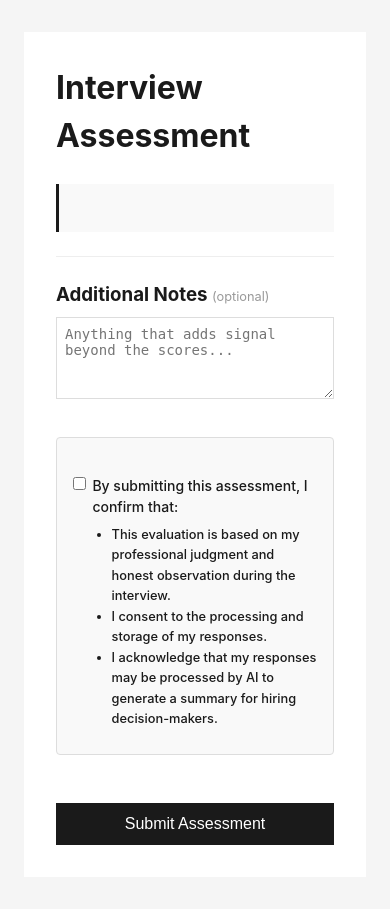
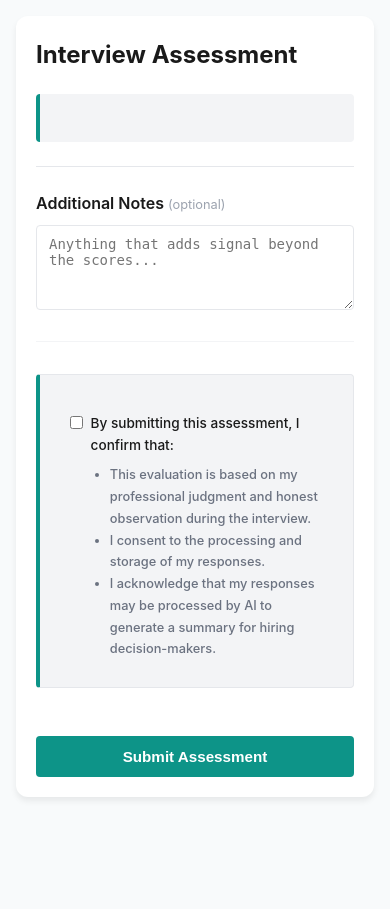
Before and after one commit to raclaws/interview-general, a FastAPI app: template templates/interview_form.html in a window 390 px wide. After the commit the page ends 799 px from the top, so only its background shows below. Run offline with FastAPI, Linux system fonts and the light colour scheme; the template is opened without the code that fills it, so the values that code supplies are empty.

Commit message:
Frontend polish: monochrome + teal accent redesign
Complete CSS rewrite with design system:
- CSS variables for colors, shadows, radii
- Monochrome base (charcoal/gray/white) + teal (#0d9488) accent
- Card-based layouts with subtle shadows
- Polished form inputs with focus rings
- Teal-filled rating buttons on selection
- Pill-shaped status badges
- Proper typography hierarchy
- Mobile responsive (640px breakpoint)
- Consent block with teal left border
- Score cards with teal top border accent
- Interviewer results as bordered cards

Co-Authored-By: Claude Opus 4 <noreply@anthropic.com>

```diff
--- a/static/style.css
+++ b/static/style.css
@@ -1,166 +1,376 @@
+:root {
+    --accent: #0d9488;
+    --accent-hover: #0f766e;
+    --accent-light: #ccfbf1;
+    --text-primary: #1a1a1a;
+    --text-secondary: #6b7280;
+    --text-muted: #9ca3af;
+    --bg-page: #f8fafb;
+    --bg-card: #ffffff;
+    --bg-muted: #f3f4f6;
+    --border: #e5e7eb;
+    --border-focus: #0d9488;
+    --shadow-sm: 0 1px 2px rgba(0,0,0,0.05);
+    --shadow-md: 0 4px 6px rgba(0,0,0,0.07);
+    --radius-sm: 4px;
+    --radius-md: 8px;
+    --radius-lg: 12px;
+}
+
 * { margin: 0; padding: 0; box-sizing: border-box; }
 
 body {
-    font-family: -apple-system, BlinkMacSystemFont, "Segoe UI", sans-serif;
-    background: #f5f5f5;
-    color: #1a1a1a;
-    line-height: 1.5;
+    font-family: -apple-system, BlinkMacSystemFont, "Segoe UI", Inter, sans-serif;
+    background: var(--bg-page);
+    color: var(--text-secondary);
+    line-height: 1.6;
+    font-size: 0.875rem;
 }
 
+/* Typography */
+h1 { font-size: 1.5rem; font-weight: 700; color: var(--text-primary); margin-bottom: 1.25rem; }
+h2 { font-size: 1.15rem; font-weight: 600; color: var(--text-primary); margin-bottom: 0.75rem; }
+h3 { font-size: 1rem; font-weight: 600; color: var(--text-primary); margin-bottom: 0.5rem; }
+a { color: var(--accent); text-decoration: none; transition: color 0.15s; }
+a:hover { color: var(--accent-hover); text-decoration: underline; }
+
+/* Nav */
 nav {
-    background: #1a1a1a;
-    color: #fff;
+    background: #1f2937;
     padding: 0.75rem 1.5rem;
     display: flex;
-    justify-content: space-between;
     align-items: center;
+    gap: 1.5rem;
 }
-
-nav a { color: #fff; text-decoration: none; }
+nav a { color: #d1d5db; font-weight: 500; font-size: 0.85rem; text-decoration: none; transition: color 0.15s; }
+nav a:hover { color: #fff; text-decoration: none; }
 nav .link-btn {
     background: none;
     border: none;
-    color: #aaa;
+    color: #9ca3af;
     cursor: pointer;
-    font-size: 0.875rem;
+    font-size: 0.85rem;
+    margin-left: auto;
+    transition: color 0.15s;
 }
+nav .link-btn:hover { color: #fff; }
 
-main { max-width: 900px; margin: 2rem auto; padding: 0 1.5rem; }
+/* Main */
+main { max-width: 960px; margin: 2rem auto; padding: 0 1.5rem; }
 
-h1 { margin-bottom: 1.5rem; }
-h2 { margin-bottom: 0.75rem; font-size: 1.1rem; }
-h3 { margin-bottom: 0.5rem; }
-
+/* Buttons */
 .btn {
     display: inline-block;
-    background: #1a1a1a;
+    background: var(--accent);
     color: #fff;
-    padding: 0.5rem 1rem;
+    padding: 0.55rem 1.1rem;
+    border: none;
+    border-radius: var(--radius-sm);
+    cursor: pointer;
+    font-size: 0.85rem;
+    font-weight: 500;
     text-decoration: none;
-    border: none;
+    transition: background 0.15s, transform 0.1s;
+}
+.btn:hover { background: var(--accent-hover); color: #fff; text-decoration: none; transform: translateY(-1px); }
+.btn-secondary { background: #6b7280; }
+.btn-secondary:hover { background: #4b5563; }
+.btn-danger { background: #dc2626; }
+.btn-danger:hover { background: #b91c1c; }
+.btn-copy {
+    background: var(--bg-muted);
+    color: var(--text-secondary);
+    padding: 0.25rem 0.5rem;
+    border: 1px solid var(--border);
     cursor: pointer;
-    font-size: 0.875rem;
+    font-size: 0.7rem;
+    border-radius: var(--radius-sm);
+    margin-left: 0.4rem;
+    transition: background 0.15s;
 }
-
-.actions { margin-bottom: 1.5rem; }
-
-table { width: 100%; border-collapse: collapse; background: #fff; }
-th, td { padding: 0.5rem 0.75rem; text-align: left; border-bottom: 1px solid #eee; font-size: 0.875rem; }
-th { background: #f9f9f9; font-weight: 600; }
-
-.badge {
-    display: inline-block;
-    padding: 0.15rem 0.5rem;
-    font-size: 0.75rem;
-    border-radius: 3px;
-}
-.badge-pending { background: #fff3cd; color: #856404; }
-.badge-completed { background: #d4edda; color: #155724; }
-.badge-cancelled { background: #f8d7da; color: #721c24; }
-
-.form-container { max-width: 500px; margin: 0 auto; background: #fff; padding: 2rem; }
-.form-container h1 { text-align: center; }
-
-label { display: block; margin-top: 1rem; margin-bottom: 0.25rem; font-weight: 500; font-size: 0.875rem; }
-input[type="text"], input[type="password"], select, textarea {
-    width: 100%;
-    padding: 0.5rem;
-    border: 1px solid #ddd;
-    font-size: 0.875rem;
-}
-textarea { resize: vertical; }
+.btn-copy:hover { background: var(--border); }
 
 button[type="submit"], .submit-btn {
     margin-top: 1.5rem;
     width: 100%;
     padding: 0.75rem;
-    background: #1a1a1a;
+    background: var(--accent);
     color: #fff;
     border: none;
+    border-radius: var(--radius-sm);
     cursor: pointer;
-    font-size: 1rem;
+    font-size: 0.95rem;
+    font-weight: 600;
+    transition: background 0.15s, transform 0.1s;
+}
+button[type="submit"]:hover, .submit-btn:hover { background: var(--accent-hover); transform: translateY(-1px); }
+
+/* Cards */
+.card {
+    background: var(--bg-card);
+    border-radius: var(--radius-md);
+    box-shadow: var(--shadow-md);
+    padding: 1.5rem;
+    margin-bottom: 1.5rem;
 }
 
-.error { color: #dc3545; margin-bottom: 1rem; text-align: center; }
+/* Tables */
+table { width: 100%; border-collapse: collapse; background: var(--bg-card); border-radius: var(--radius-md); overflow: hidden; box-shadow: var(--shadow-sm); }
+th, td { padding: 0.65rem 0.85rem; text-align: left; border-bottom: 1px solid var(--border); font-size: 0.85rem; }
+th { background: var(--bg-muted); font-weight: 600; color: var(--text-primary); font-size: 0.8rem; text-transform: uppercase; letter-spacing: 0.03em; }
+tr:last-child td { border-bottom: none; }
+tr:hover td { background: #f9fafb; }
 
+/* Badges */
+.badge {
+    display: inline-block;
+    padding: 0.2rem 0.6rem;
+    font-size: 0.7rem;
+    font-weight: 600;
+    border-radius: 20px;
+    letter-spacing: 0.02em;
+    text-transform: capitalize;
+}
+.badge-pending { background: #fef3c7; color: #92400e; }
+.badge-completed { background: #d1fae5; color: #065f46; }
+.badge-cancelled { background: #fee2e2; color: #991b1b; }
+
+/* Actions row */
+.actions { margin-bottom: 1.25rem; }
+
+/* Forms */
+.form-container {
+    max-width: 540px;
+    margin: 0 auto;
+    background: var(--bg-card);
+    padding: 2rem;
+    border-radius: var(--radius-lg);
+    box-shadow: var(--shadow-md);
+}
+.form-container h1 { text-align: center; margin-bottom: 1.5rem; }
+
+label {
+    display: block;
+    margin-top: 1rem;
+    margin-bottom: 0.3rem;
+    font-weight: 500;
+    font-size: 0.85rem;
+    color: var(--text-primary);
+}
+input[type="text"], input[type="password"], input[type="number"], input[type="date"], select, textarea {
+    width: 100%;
+    padding: 0.6rem 0.75rem;
+    border: 1px solid var(--border);
+    border-radius: var(--radius-sm);
+    font-size: 0.875rem;
+    transition: border-color 0.15s, box-shadow 0.15s;
+    background: var(--bg-card);
+}
+input[type="text"]:focus, input[type="password"]:focus, input[type="number"]:focus, input[type="date"]:focus, select:focus, textarea:focus {
+    outline: none;
+    border-color: var(--border-focus);
+    box-shadow: 0 0 0 3px rgba(13, 148, 136, 0.1);
+}
+textarea { resize: vertical; min-height: 80px; }
+
+.error { color: #dc2626; margin-bottom: 1rem; text-align: center; font-size: 0.85rem; }
+.hint { font-size: 0.75rem; color: var(--text-muted); margin-top: 0.25rem; }
+.optional { font-weight: 400; color: var(--text-muted); font-size: 0.8rem; }
+
+/* Candidate search */
 #candidate_results {
-    border: 1px solid #eee;
+    border: 1px solid var(--border);
+    border-radius: var(--radius-sm);
     max-height: 200px;
     overflow-y: auto;
+    margin-top: 0.25rem;
 }
 #candidate_results:empty { border: none; }
 .candidate-item {
-    padding: 0.5rem;
+    padding: 0.6rem 0.75rem;
     cursor: pointer;
-    border-bottom: 1px solid #f0f0f0;
+    border-bottom: 1px solid var(--bg-muted);
+    transition: background 0.1s;
 }
-.candidate-item:hover { background: #f9f9f9; }
-.selected-hint { color: #155724; font-size: 0.875rem; margin-top: 0.5rem; }
+.candidate-item:hover { background: var(--accent-light); }
+.candidate-item:last-child { border-bottom: none; }
+.selected-hint { color: var(--accent); font-size: 0.85rem; margin-top: 0.4rem; font-weight: 500; }
 
-.interview-container { background: #fff; padding: 2rem; }
+/* Toggle group */
+.toggle-group {
+    display: flex;
+    gap: 1.5rem;
+    margin-bottom: 1rem;
+    padding: 0.75rem 0;
+    border-bottom: 1px solid var(--border);
+}
+.toggle-label {
+    display: flex;
+    align-items: center;
+    gap: 0.4rem;
+    cursor: pointer;
+    font-size: 0.85rem;
+    font-weight: 500;
+    color: var(--text-secondary);
+}
+.toggle-label input:checked + span { color: var(--accent); }
+
+/* Checkbox label */
+.checkbox-label {
+    display: flex;
+    align-items: flex-start;
+    gap: 0.5rem;
+    cursor: pointer;
+    font-size: 0.85rem;
+    margin-top: 1rem;
+}
+.checkbox-label input[type="checkbox"] { margin-top: 0.15rem; accent-color: var(--accent); }
+
+/* Interview form */
+.interview-container {
+    background: var(--bg-card);
+    padding: 2rem;
+    border-radius: var(--radius-lg);
+    box-shadow: var(--shadow-md);
+}
 
 .candidate-card {
-    background: #f9f9f9;
-    padding: 1.25rem;
+    background: var(--bg-muted);
+    padding: 1.25rem 1.5rem;
     margin-bottom: 1.5rem;
-    border-left: 3px solid #1a1a1a;
+    border-left: 4px solid var(--accent);
+    border-radius: var(--radius-sm);
 }
-.candidate-card h2 { margin-bottom: 0.5rem; }
-.candidate-card p { font-size: 0.875rem; margin-bottom: 0.25rem; }
+.candidate-card h2 { margin-bottom: 0.5rem; font-size: 1.1rem; }
+.candidate-card p { font-size: 0.85rem; margin-bottom: 0.3rem; color: var(--text-secondary); }
 
-.question-block { margin-bottom: 2rem; }
-.question-block .example { font-style: italic; color: #666; font-size: 0.85rem; margin-bottom: 0.75rem; }
-.optional { font-weight: 400; color: #999; font-size: 0.8rem; }
+.question-block {
+    margin-bottom: 2rem;
+    padding-bottom: 1.5rem;
+    border-bottom: 1px solid var(--bg-muted);
+}
+.question-block:last-of-type { border-bottom: none; }
+.question-block .example { font-style: italic; color: var(--text-muted); font-size: 0.82rem; margin-bottom: 0.75rem; }
 
-.rating-group { display: flex; gap: 0.75rem; margin-bottom: 0.25rem; }
+/* Rating group */
+.rating-group { display: flex; gap: 0.6rem; margin-bottom: 0.3rem; flex-wrap: wrap; }
 .rating-label {
     display: flex;
     align-items: center;
-    gap: 0.25rem;
+    gap: 0.3rem;
     cursor: pointer;
-    padding: 0.4rem 0.75rem;
-    border: 1px solid #ddd;
-    border-radius: 3px;
+    padding: 0.45rem 0.85rem;
+    border: 1px solid var(--border);
+    border-radius: var(--radius-sm);
     font-size: 0.875rem;
+    transition: all 0.15s;
 }
-.rating-label:has(input:checked) { background: #1a1a1a; color: #fff; border-color: #1a1a1a; }
+.rating-label:hover { border-color: var(--accent); }
+.rating-label:has(input:checked) { background: var(--accent); color: #fff; border-color: var(--accent); }
 .rating-label input { display: none; }
+.anchor-hint { font-size: 0.72rem; color: var(--text-muted); margin-top: 0.2rem; }
 
-.gut-check .rating-label { padding: 0.4rem 1.5rem; }
+/* Select group */
+.select-group { display: flex; flex-direction: column; gap: 0.35rem; margin-bottom: 0.5rem; }
+.select-label {
+    display: flex;
+    align-items: flex-start;
+    gap: 0.5rem;
+    cursor: pointer;
+    font-size: 0.85rem;
+    padding: 0.4rem 0.6rem;
+    border-radius: var(--radius-sm);
+    transition: background 0.1s;
+}
+.select-label:hover { background: var(--bg-muted); }
+.select-label input { margin-top: 0.2rem; accent-color: var(--accent); }
 
-.anchor-hint { font-size: 0.75rem; color: #999; }
+/* Consent block */
+.consent-block {
+    background: var(--bg-muted);
+    border: 1px solid var(--border);
+    border-left: 4px solid var(--accent);
+    padding: 1rem 1.25rem;
+    margin: 1.5rem 0;
+    border-radius: var(--radius-sm);
+}
+.consent-block ul { margin: 0.5rem 0 0 1.2rem; font-size: 0.8rem; line-height: 1.7; color: var(--text-secondary); }
 
-.done-container { text-align: center; padding: 4rem 2rem; background: #fff; }
-.done-container h1 { margin-bottom: 1rem; }
+/* Template badge */
+.template-badge {
+    font-size: 0.75rem;
+    color: var(--accent);
+    background: var(--accent-light);
+    display: inline-block;
+    padding: 0.2rem 0.7rem;
+    border-radius: 20px;
+    margin-bottom: 1rem;
+    font-weight: 500;
+}
 
-.detail-grid { display: grid; grid-template-columns: 1fr 1fr; gap: 1.5rem; margin-bottom: 2rem; }
-.detail-section { background: #fff; padding: 1.5rem; }
-.detail-section p { font-size: 0.875rem; margin-bottom: 0.25rem; }
+/* Done page */
+.done-container { text-align: center; padding: 4rem 2rem; background: var(--bg-card); border-radius: var(--radius-lg); box-shadow: var(--shadow-md); }
+.done-container h1 { margin-bottom: 1rem; color: var(--accent); }
+
+/* Detail grid */
+.detail-grid { display: grid; grid-template-columns: 1fr 1fr; gap: 1.25rem; margin-bottom: 1.5rem; }
+.detail-section {
+    background: var(--bg-card);
+    padding: 1.5rem;
+    border-radius: var(--radius-md);
+    box-shadow: var(--shadow-sm);
+}
+.detail-section p { font-size: 0.85rem; margin-bottom: 0.3rem; }
 .detail-section.results { grid-column: 1 / -1; }
 
-.scores-row { display: flex; gap: 1rem; margin-bottom: 1.5rem; flex-wrap: wrap; }
-.score-card { text-align: center; padding: 1rem; background: #f9f9f9; min-width: 100px; flex: 1; }
-.score-label { font-size: 0.75rem; color: #666; margin-bottom: 0.25rem; }
-.score-value { font-size: 1.5rem; font-weight: 700; }
+/* Scores */
+.scores-row { display: flex; gap: 0.75rem; margin-bottom: 1rem; flex-wrap: wrap; }
+.score-card {
+    text-align: center;
+    padding: 0.75rem 1rem;
+    background: var(--bg-muted);
+    border-radius: var(--radius-sm);
+    min-width: 90px;
+    flex: 1;
+    border-top: 3px solid var(--accent);
+}
+.score-label { font-size: 0.7rem; color: var(--text-muted); margin-bottom: 0.2rem; text-transform: uppercase; letter-spacing: 0.03em; }
+.score-value { font-size: 1.1rem; font-weight: 700; color: var(--text-primary); }
 
+/* Interviewer results */
+.interviewer-result {
+    margin-bottom: 1.5rem;
+    padding: 1.25rem;
+    background: var(--bg-muted);
+    border-radius: var(--radius-md);
+    border-left: 3px solid var(--accent);
+}
+.interviewer-result:last-child { margin-bottom: 0; }
+.interviewer-result h3 { margin-bottom: 0.75rem; }
+
+/* Note & summary blocks */
 .note-block, .summary-block { margin-bottom: 1rem; }
-.summary-block p { line-height: 1.6; }
-.no-summary { color: #999; font-style: italic; }
-.btn-secondary { background: #666; color: #fff; padding: 0.4rem 0.75rem; border: none; cursor: pointer; font-size: 0.8rem; width: auto; margin-top: 0.5rem; }
-.hint { font-size: 0.75rem; color: #999; margin-top: 0.25rem; }
-.interviewer-result { margin-bottom: 1.5rem; padding-bottom: 1rem; border-bottom: 1px solid #eee; }
-.interviewer-result:last-child { border-bottom: none; }
-.template-badge { font-size: 0.8rem; color: #666; background: #f0f0f0; display: inline-block; padding: 0.2rem 0.6rem; border-radius: 3px; margin-bottom: 1rem; }
-.select-group { display: flex; flex-direction: column; gap: 0.4rem; margin-bottom: 0.5rem; }
-.select-label { display: flex; align-items: flex-start; gap: 0.4rem; cursor: pointer; font-size: 0.875rem; padding: 0.3rem 0; }
-.select-label input { margin-top: 0.15rem; }
-.btn-danger { background: #dc3545; color: #fff; padding: 0.4rem 0.75rem; border: none; cursor: pointer; font-size: 0.8rem; width: auto; }
-.btn-copy { background: #eee; color: #333; padding: 0.2rem 0.5rem; border: 1px solid #ccc; cursor: pointer; font-size: 0.7rem; margin-left: 0.4rem; border-radius: 3px; }
-.consent-block { background: #f9f9f9; border: 1px solid #ddd; padding: 1rem; margin: 1.5rem 0; border-radius: 4px; }
-.consent-block ul { margin: 0.5rem 0 0 1.2rem; font-size: 0.8rem; line-height: 1.6; }
-.toggle-group { display: flex; gap: 1.5rem; margin-bottom: 1rem; padding: 0.75rem 0; border-bottom: 1px solid #eee; }
-.toggle-label { display: flex; align-items: center; gap: 0.4rem; cursor: pointer; font-size: 0.875rem; font-weight: 500; }
-.checkbox-label { display: flex; align-items: center; gap: 0.4rem; cursor: pointer; font-size: 0.875rem; margin-top: 1rem; }
-.timestamp { font-size: 0.75rem; color: #999; }
+.summary-block {
+    background: var(--accent-light);
+    padding: 1.25rem;
+    border-radius: var(--radius-sm);
+}
+.summary-block h3 { color: var(--accent-hover); }
+.summary-block p { line-height: 1.7; color: var(--text-primary); }
+.no-summary { color: var(--text-muted); font-style: italic; }
 
-hr { border: none; border-top: 1px solid #eee; margin: 1.5rem 0; }
+.timestamp { font-size: 0.72rem; color: var(--text-muted); margin-top: 0.5rem; }
+hr { border: none; border-top: 1px solid var(--border); margin: 1.5rem 0; }
+
+/* Responsive */
+@media (max-width: 640px) {
+    main { padding: 0 1rem; margin: 1rem auto; }
+    .detail-grid { grid-template-columns: 1fr; }
+    .scores-row { display: grid; grid-template-columns: 1fr 1fr; }
+    .form-container { padding: 1.25rem; }
+    .interview-container { padding: 1.25rem; }
+    nav { padding: 0.6rem 1rem; gap: 1rem; font-size: 0.8rem; }
+    table { display: block; overflow-x: auto; }
+    .rating-group { gap: 0.4rem; }
+    .rating-label { padding: 0.4rem 0.7rem; font-size: 0.8rem; }
+}
```
